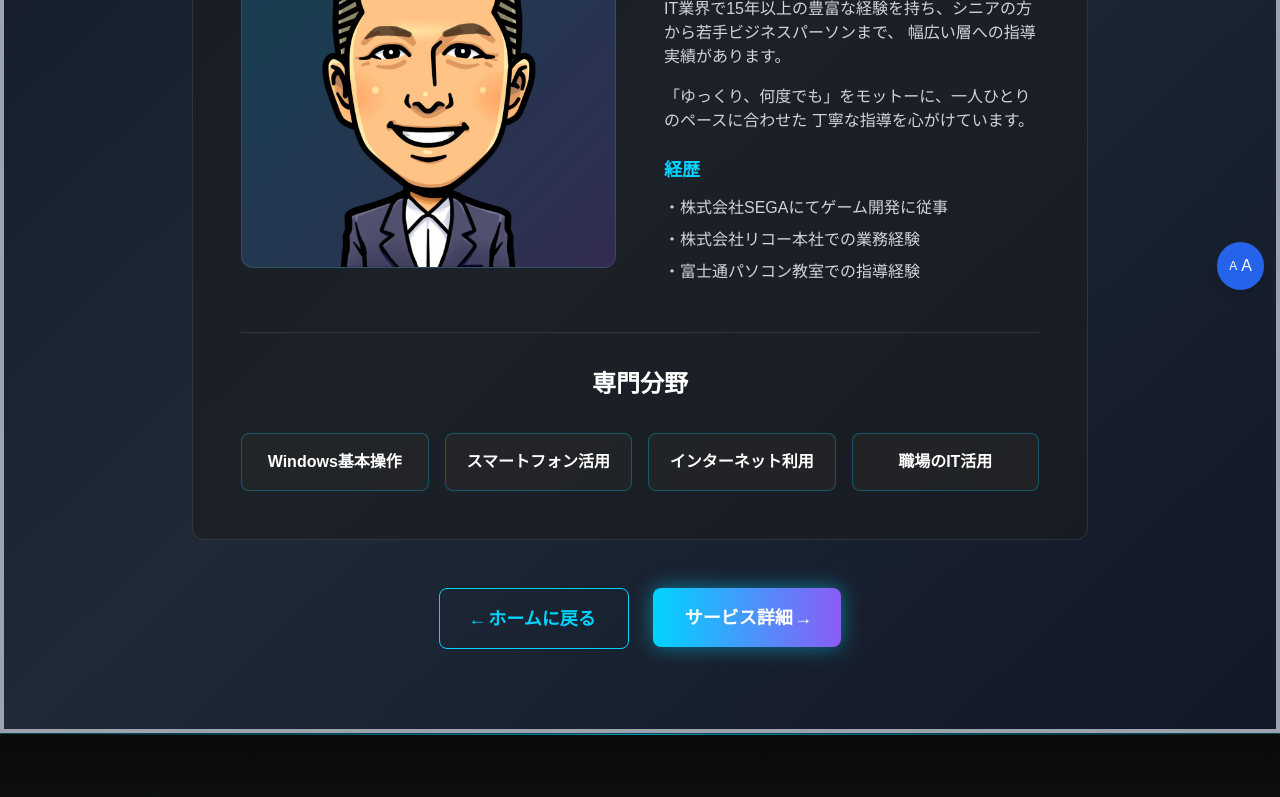
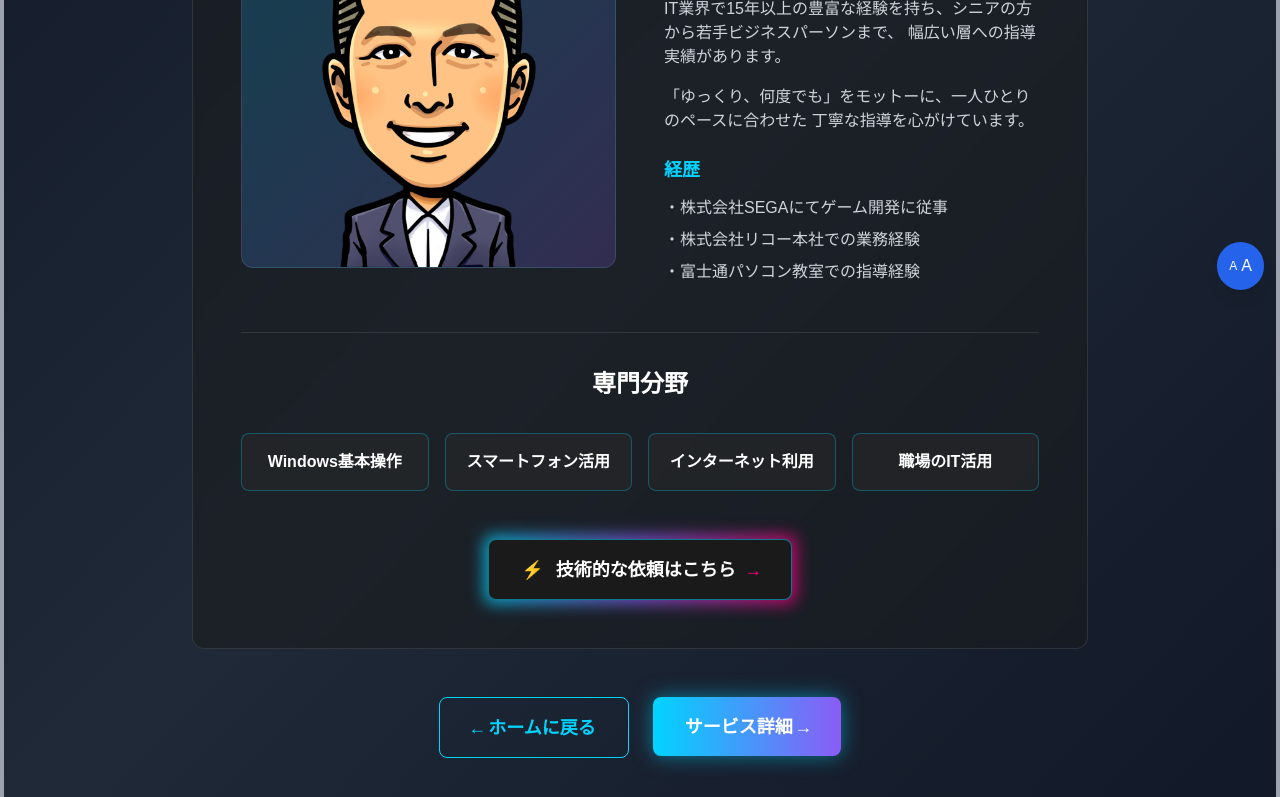
Before and after one commit to hohoemi-rabo/h-rabo, a Next.js app: page /instructor in a window 1280 px wide. Shown: the part 494-1291 px from the top of the page. Built offline with nearby package versions, Linux system fonts and the light colour scheme.

Commit message:
💄 ボタンのリンク修正

```diff
--- a/src/app/instructor/InstructorPageClient.tsx
+++ b/src/app/instructor/InstructorPageClient.tsx
@@ -70,7 +70,7 @@ export default function InstructorPageClient() {
                 className="space-y-6"
               >
                 <h2 className="text-3xl font-cyber font-bold text-white">
-                  田中 太郎
+                  加藤 昌幸
                 </h2>
                 <p className="text-neon-green text-lg font-semibold">
                   代表講師・IT専門家
@@ -127,6 +127,35 @@ export default function InstructorPageClient() {
                   </motion.div>
                 ))}
               </div>
+
+              {/* 技術的な依頼ボタン - 特別スタイル */}
+              <motion.div
+                initial={{ opacity: 0, scale: 0.9 }}
+                animate={{ opacity: 1, scale: 1 }}
+                transition={{ delay: 0.7, duration: 0.6 }}
+                className="flex justify-center mt-12"
+              >
+                <Link href="https://masa-olive.vercel.app/" target="_blank" rel="noopener noreferrer">
+                  <motion.div
+                    whileHover={{
+                      scale: 1.05,
+                      boxShadow: '0 0 30px rgba(0, 212, 255, 0.5)'
+                    }}
+                    whileTap={{ scale: 0.98 }}
+                    className="relative group"
+                  >
+                    <div className="absolute -inset-1 bg-gradient-to-r from-neon-blue via-neon-purple to-neon-pink rounded-lg blur opacity-75 group-hover:opacity-100 transition duration-300"></div>
+                    <div className="relative px-8 py-4 bg-dark-800 border border-neon-blue/50 rounded-lg font-cyber text-lg font-bold text-white hover:bg-dark-700 transition-all duration-300">
+                      <div className="flex items-center gap-3">
+                        <span className="text-neon-green">⚡</span>
+                        <span>技術的な依頼はこちら</span>
+                        <span className="text-neon-pink">→</span>
+                      </div>
+                      <div className="absolute inset-0 rounded-lg bg-gradient-to-r from-neon-blue/10 via-neon-purple/10 to-neon-pink/10 opacity-0 group-hover:opacity-100 transition-opacity duration-300"></div>
+                    </div>
+                  </motion.div>
+                </Link>
+              </motion.div>
             </motion.div>
           </motion.div>
 
@@ -134,8 +163,8 @@ export default function InstructorPageClient() {
           <motion.div
             initial={{ opacity: 0, y: 30 }}
             animate={{ opacity: 1, y: 0 }}
-            transition={{ delay: 0.7, duration: 0.6 }}
-            className="flex justify-center gap-6 mt-12"
+            transition={{ delay: 0.8, duration: 0.6 }}
+            className="flex flex-col sm:flex-row justify-center gap-4 sm:gap-6 mt-12"
           >
             <Link href="/">
               <Button variant="secondary" size="lg">
--- a/src/components/layouts/Footer.tsx
+++ b/src/components/layouts/Footer.tsx
@@ -163,7 +163,7 @@ export default function Footer() {
               <div className="space-y-3">
                 <FooterLink
                   text="講師ポートフォリオ"
-                  href="https://example-portfolio.com"
+                  href="https://masa-olive.vercel.app/"
                   external
                 />
                 <div className="bg-dark-700/30 rounded-lg p-3 border border-dark-600">
```
